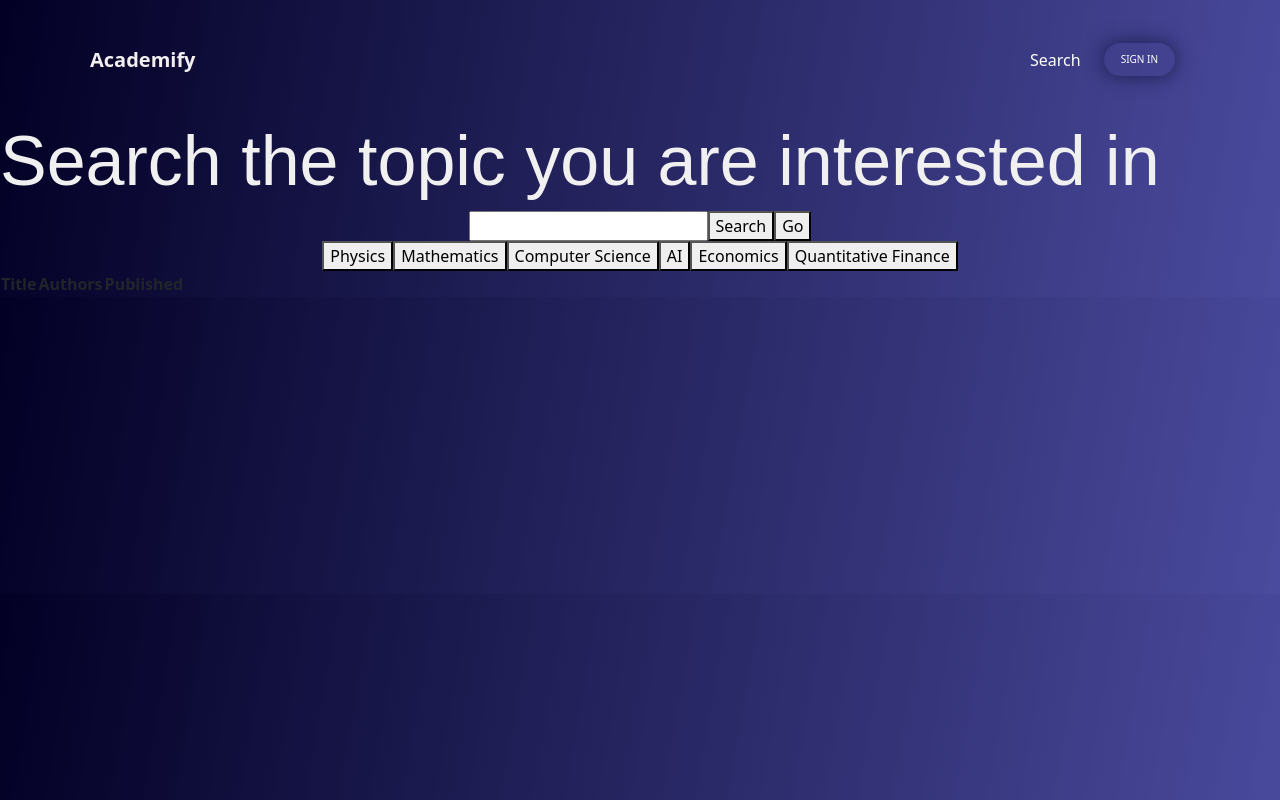
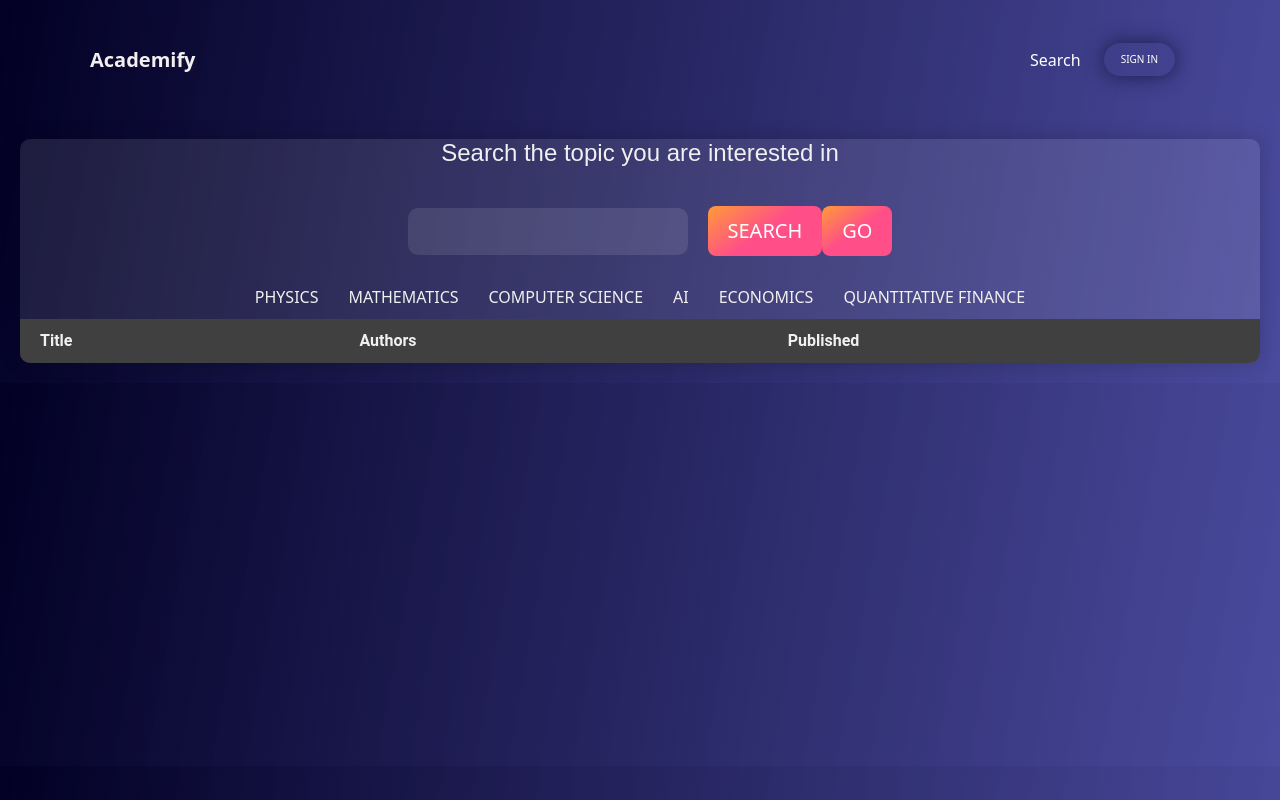
Before and after one commit to DLOVRIC2/academify, a React (Create React App) app in the folder frontend/: page /search in a window 1280 px wide. Built offline with nearby package versions, Linux system fonts and the light colour scheme.

Commit message:
Seach css

```diff
--- a/frontend/src/pages/style/Search.css
+++ b/frontend/src/pages/style/Search.css
@@ -0,0 +1,96 @@
+/* Table container styling */
+.table-container {
+    margin: 20px;
+    background-color: rgba(255, 255, 255, 0.1);
+    border-radius: 10px;
+    overflow: hidden;
+    box-shadow: 0 0 20px rgba(0, 0, 0, 0.2);
+  }
+
+  /* Table styling */
+  .table-container table {
+    width: 100%;
+    border-collapse: collapse;
+    font-family: 'Roboto', sans-serif;
+    color: #f0f0f0;
+  }
+
+  /* Table header styling */
+  .table-container th {
+    background-color: #404040;
+    padding: 10px 20px; /* Increased padding */
+    text-align: left;
+  }
+
+  /* Table row styling */
+  .table-container tr {
+    cursor: pointer;
+  }
+
+  .table-container tr:hover {
+    background-color: rgba(0, 0, 0, 0.1);
+  }
+
+  /* Table cell styling */
+  .table-container td {
+    padding: 10px 20px; /* Increased padding */
+    text-align: left; /* Alignment */
+    border-bottom: 1px solid rgba(255, 255, 255, 0.2);
+  }
+
+  /* Search input styling */
+  .search-input {
+    margin: 20px;
+    padding: 10px;
+    border: none;
+    border-radius: 10px;
+    font-size: 18px;
+    background-color: rgba(255, 255, 255, 0.1);
+    color: #f0f0f0;
+  }
+
+  /* Search button styling, similar to existing buttons */
+  .search-button {
+    background-image: linear-gradient(144deg, #ff9b38, #ff4e88 50%, #ff4e88);
+    border: 0;
+    border-radius: 8px;
+    color: #FFFFFF;
+    font-size: 20px;
+    padding: 10px 20px;
+    text-transform: uppercase;
+    cursor: pointer;
+    transition: background-position 0.5s, color 0.5s;
+  }
+
+  .search-button:hover {
+    background-position: right center;
+  }
+
+  /* Predefined tags button styling */
+  .tag-button {
+    background: transparent;
+    border: none;
+    color: #f0f0f0;
+    margin: 5px;
+    padding: 5px 10px;
+    text-transform: uppercase;
+    cursor: pointer;
+    transition: color 0.3s;
+  }
+
+  .tag-button:hover {
+    color: #ff4e88;
+  }
+
+
+  .search-heading {
+    font-size: 24px;
+    text-align: center;
+    color: #f0f0f0;
+    margin-bottom: 20px;
+  }
+
+
+.selected-row {
+background-color: rgba(255, 70, 136, 0.2);
+}
```
